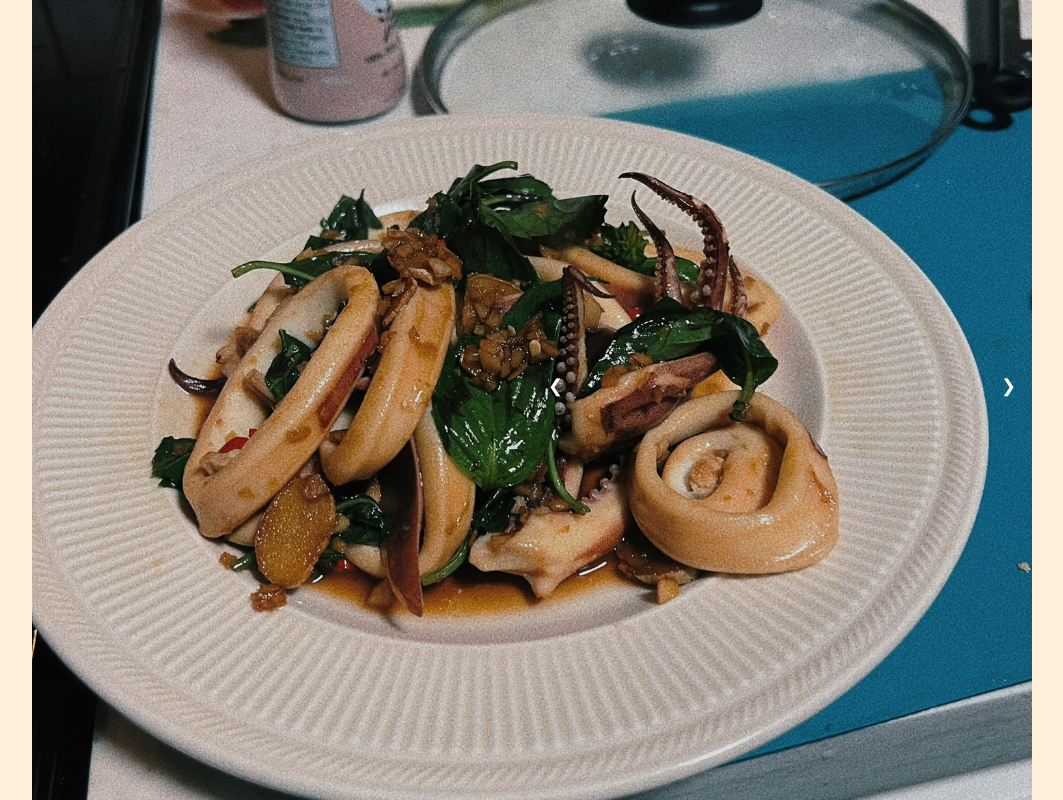
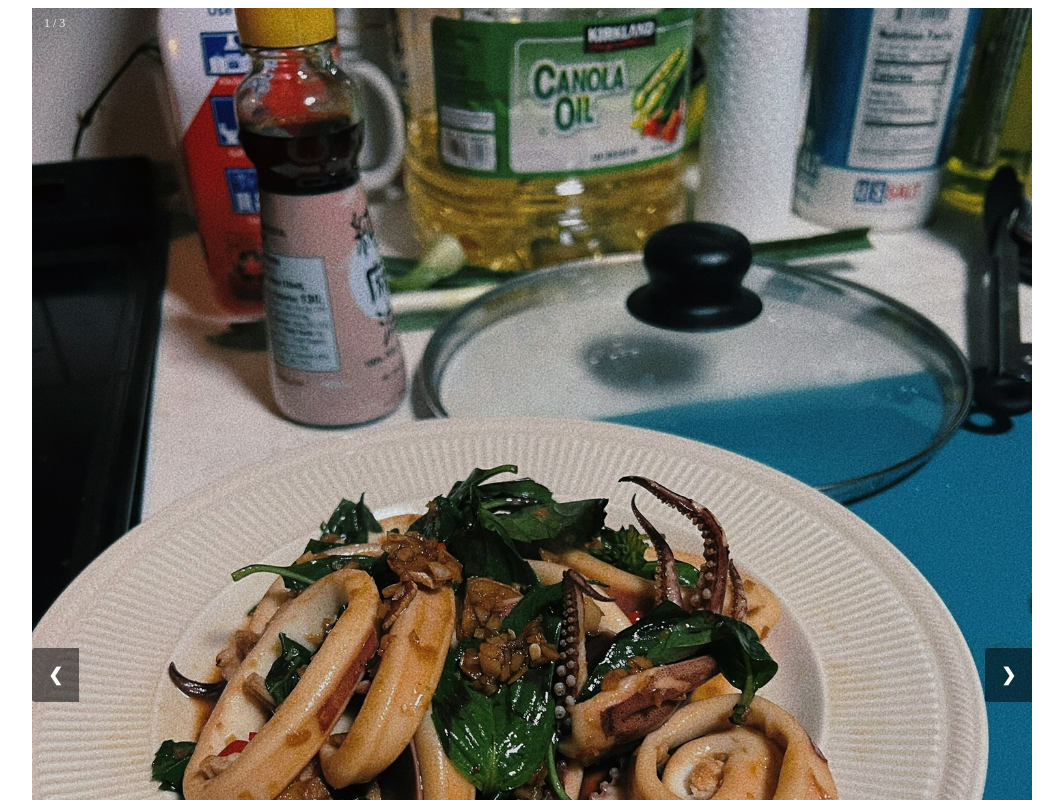
Before and after one commit to BurntLettuce/valentine, a plain HTML site: page slideshow.html in a window 1280 px wide. Shown: the top 800 px of the page, without its empty margins (108-1171 px from the left). Drawn offline with Linux system fonts and the light colour scheme.

Commit message:
Update slideshow.css

```diff
--- a/css/slideshow.css
+++ b/css/slideshow.css
@@ -1,29 +1,3 @@
-* {box-sizing:border-box}
-
-/* Body Styling */
-body {
-  font-family: Verdana, Tahoma, sans-serif;
-  font-size: 12pt;
-  background-color: #fff0db;
-  cursor: url('../cursor/cursor.cur'), auto;
-  display: flex;
-  flex-direction: column; /* Stack items vertically */
-  justify-content: center;
-  align-items: center;
-  height: 100vh; /* Full viewport height */
-  margin: 0; /* Remove default margin */
-  text-align: center; /* Center text in h1 and p */
-}
-
-/* Add space between elements */
-h1, p {
-  margin-bottom: 20px; /* Adds space after each heading or paragraph */
-}
-
-img {
-  margin-bottom: 20px; /* Adds space after the GIF */
-}
-
 /* Slideshow container */
 .slideshow-container {
   max-width: 1000px;
@@ -40,9 +14,8 @@ img {
 .prev, .next {
   cursor: pointer;
   position: absolute;
-  top: 50%;
+  top: 50%; /* Align buttons vertically in the center */
   width: auto;
-  margin-top: -22px;
   padding: 16px;
   color: white;
   font-weight: bold;
@@ -50,11 +23,20 @@ img {
   transition: 0.6s ease;
   border-radius: 0 3px 3px 0;
   user-select: none;
+  background-color: rgba(0, 0, 0, 0.5); /* Semi-transparent background */
+  top: 50%; /* Vertically center the buttons */
+  transform: translateY(-50%); /* Adjust for perfect vertical alignment */
 }
 
 /* Position the "next button" to the right */
 .next {
   right: 0;
+  border-radius: 3px 0 0 3px;
+}
+
+/* Position the "prev button" to the left */
+.prev {
+  left: 0;
   border-radius: 3px 0 0 3px;
 }
 
```
